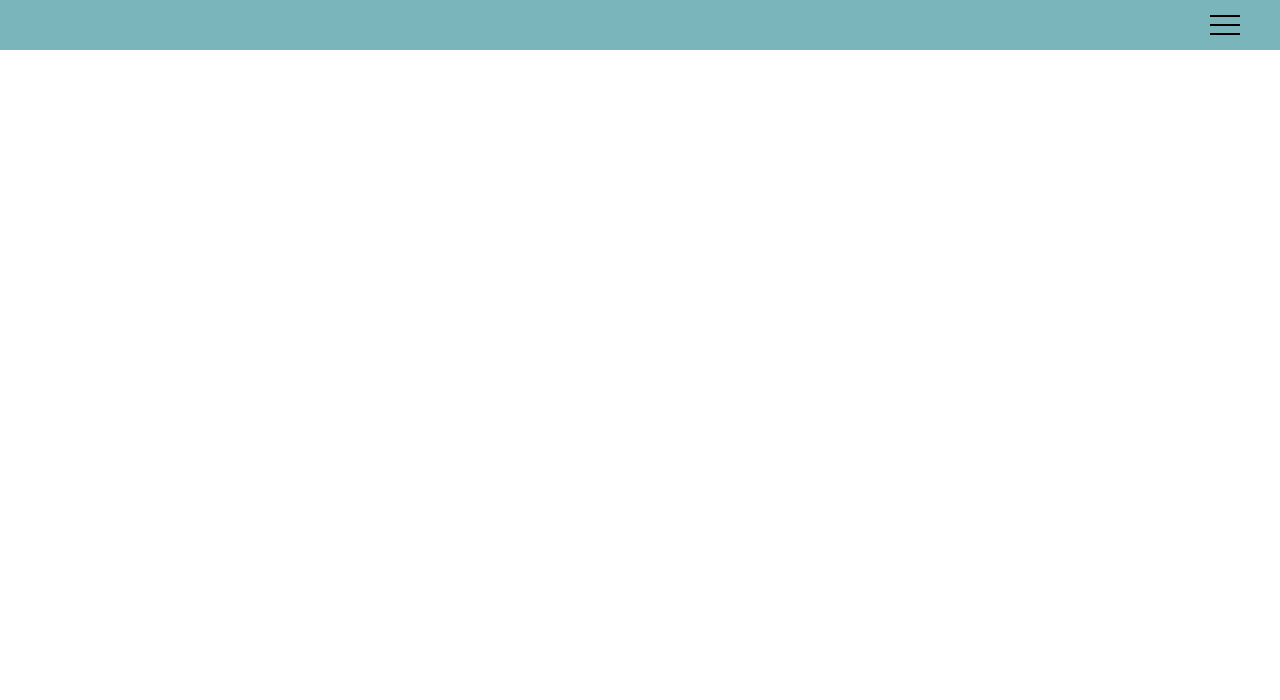
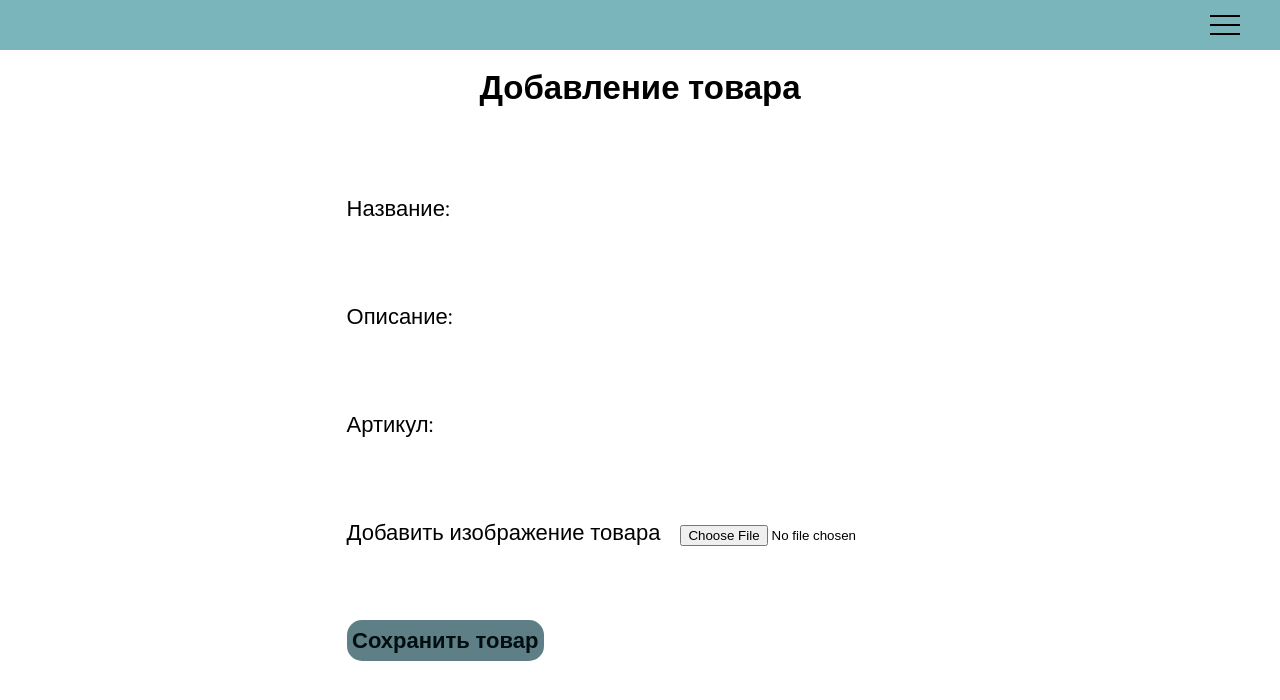
Before and after one commit to shansty/online-store-front, a React (Create React App) app: page /add_product in a window 1280 px wide. Shown: the top 700 px of the page. Built offline with nearby package versions, Linux system fonts and the light colour scheme.

Commit message:
Add product form and Link in Products

```diff
--- a/src/components/App.js
+++ b/src/components/App.js
@@ -4,6 +4,8 @@ import HomePage from './homePage/HomePage';
 import Profile from './profile/Profile';
 import BurgerMenu from './homePage/BurgerMenu';
 import Products from './shopsProducts/Products';
+import Product from './shopsProducts/Product';
+import AddProductForm from './shopsProducts/AddProductForm';
 import { Route, BrowserRouter, Routes} from 'react-router-dom';
 import { useState } from 'react';
 
@@ -20,6 +22,8 @@ function App() {
               <Route path="/register" element={<Register />} />
               <Route path="/profile" element={<Profile />} />
               <Route path="/products" element={<Products />} />
+              <Route path="/product/:id" element={<Product />} />
+              <Route path="/add_product" element={<AddProductForm />} />
         </Routes>
             <nav className="burger_navigation">
                 <div className="burger-btn" onClick={() => setBurgerMenuActive(!burgerMenuActive)}>
--- a/src/components/homePage/BurgerMenu.js
+++ b/src/components/homePage/BurgerMenu.js
@@ -4,14 +4,7 @@ import { useEffect, useState } from "react";
 const BurgerMenu = ({items, active, setActive}) => {
 
 
-    const [shopOwner, setShopOwner] = useState(false);
-
-    useEffect(() => {
-        const isShopOwner = localStorage.getItem("shopOwner");
-        setShopOwner(isShopOwner);
-        console.log(isShopOwner)
-        console.log(shopOwner)
-      }, []);
+    const [shopOwner, setShopOwner] = useState(localStorage.getItem("shopOwner")==="true");
 
     return(
         <>
--- /dev/null
+++ b/src/components/shopsProducts/AddProductForm.js
@@ -0,0 +1,94 @@
+import { useState } from "react";
+import axios from "../../api/axios";
+import getIDFromToken from "../../utils";
+import { useNavigate } from "react-router-dom";
+
+const AddProductForm = () => {
+
+    let userId = getIDFromToken();
+    const token = localStorage.getItem("token");
+
+    const ADD_PRODUCT_URL = `/users/${userId}/products`
+    const navigate = useNavigate();
+    const[product, setProduct] = useState({});
+
+    const handleSubmit = async (e) => {
+        e.preventdefault();
+        try {
+            const formData = new FormData();
+            formData.append('title', product.title);
+            formData.append('description', product.description);
+            formData.append('vendorCode', product.vendorCode);
+            formData.append('img', product.img);
+            await axios.post(ADD_PRODUCT_URL, formData,
+                {
+                    headers: {
+                        'Access-Control-Allow-Origin': '*',
+                        'Content-Type': 'multipart/form-data',
+                        'Authorization': `Bearer ${token}`
+                    }
+                });
+                navigate("/products");
+        } catch (err) {
+            console.log(err.response)
+        }
+    }
+
+            return(
+                <>
+                    <h2>Добавление товара</h2>
+                    <form className="profile_form">
+                        <div className="profile_form_field">
+                            <label htmlFor="title">Название:</label>
+                            <input
+                                type="text"
+                                id="title"
+                                onChange={(e) => setProduct({...product, title: e.target.value })}
+                                value={product.title}
+                            />
+                        </div>
+                        <div className="profile_form_field">
+                            <label htmlFor="description">Описание:</label>
+                            <input
+                                type="text"
+                                id="description"
+                                onChange={(e) => setProduct({...product, description: e.target.value })}
+                                value={product.description}
+                            />
+                        </div>
+                        <div className="profile_form_field">
+                            <label htmlFor="vendorCode">Артикул: </label>
+                            <input
+                                type="text"
+                                id="vendorCode"
+                                onChange={(e) => setProduct({...product, vendorCode: e.target.value })}
+                                value={product.vendorCode}
+                            />
+                        </div>
+                        <div className="profile_form_field">
+                            <label htmlFor="img">Добавить изображение товара</label>
+                            <input
+                                type="file"
+                                id="img"
+                                checked={product.img}
+                                onChange={(e) => {
+                                    const files = e.target.files;
+                                    let selectedFiles = [];
+
+                                    for (let i = 0; i < files.length; i++) {
+                                        selectedFiles.push(files[i]);
+                                    }
+
+                                    setProduct({...product, img: selectedFiles});
+                                }}
+                            />
+                        </div>
+                        <div className="profile_form_field">
+                            <button className="profile_button" onClick={handleSubmit}> Сохранить товар </button>
+                        </div>
+                    </form>
+                </>
+            )
+    }
+
+export default AddProductForm;
--- a/src/components/shopsProducts/Product.js
+++ b/src/components/shopsProducts/Product.js
@@ -2,19 +2,16 @@ import { useState, useEffect } from "react";
 import axios from "../../api/axios";
 import getIDFromToken from "../../utils";
 
-const Product = (product) => {
+const Product = ({product}) => {
     let id = getIDFromToken();
-    //как определить второе айди (которое продукта)
-    const PRODUCT_URL = `/users/${id}/products/${id}`;
+    const PRODUCT_URL = `/users/${id}/products/${product.id}`;
     const token = localStorage.getItem("token");
-
 
     return (
         <div>
           <h2>{product.title}</h2>
           <p>Артикул: {product.vendorCode}</p>
           <p>Описание: {product.description}</p>
-          <p>Наличие: {product.isInStock}</p>
           <p>Фото: {product.img}</p>
         </div>
       );
--- a/src/components/shopsProducts/Products.js
+++ b/src/components/shopsProducts/Products.js
@@ -3,6 +3,7 @@ import axios from "../../api/axios";
 import { useNavigate } from "react-router-dom";
 import Product from "./Product";
 import getIDFromToken from "../../utils";
+import { Link } from "react-router-dom"
 
 const Products = () => {
     let id = getIDFromToken();
@@ -13,7 +14,11 @@ const Products = () => {
     const[products, setProducts] = useState([]);
     const [errMsg, setErrMsq] = useState("");
 
-    const getProducts = async (e) => {
+    const handleAddProductButtonClick = () => {
+        navigate("/add_product");
+    };
+
+    const getProducts = async () => {
         try {
             const response = await axios.get(PRODUCTS_URL,
                 {headers: {
@@ -22,6 +27,7 @@ const Products = () => {
                     'Authorization':   `Bearer ${token}`}});
             const productsData = response?.data;
             setProducts(productsData || []);
+            console.log({productsData})
         } catch (err) {
             if(!err?.response) {
                 setErrMsq('No Server Response')
@@ -35,17 +41,6 @@ const Products = () => {
         getProducts()
     }, []);
 
-    // useEffect(() => {
-    //     setProducts(products => ({
-    //       ...products,
-    //       title: products.title,
-    //       description: products.description,
-    //       img: products.img,
-    //       isInStock: products.isInStock,
-    //       vendorCode: products.vendorCode
-    //     }));
-    //   }, [products]);
-
 
       if (id === null) {
         return (
@@ -58,8 +53,17 @@ const Products = () => {
                 <div>
                     <h2>Список товаров</h2>
                     {products.map(product => (
-                    <Product key={product.id} product={product} />
+                    <div>
+                        <Product key={product.id} product={product}/>
+{/* ПРИ ПЕРЕХОДЕ ПО ССЫЛКЕ ОШИБКА Uncaught runtime errors:
+×
+ERROR
+Cannot read properties of undefined (reading 'id')
+TypeError: Cannot read properties of undefined (reading 'id') */}
+                        <Link to={`/product/${product.id}`}>Подробная информация</Link>
+                    </div>
                     ))}
+                    <button className="profile_button" onClick={handleAddProductButtonClick}>Добавить товар</button>
                 </div>
             )
         }
```
